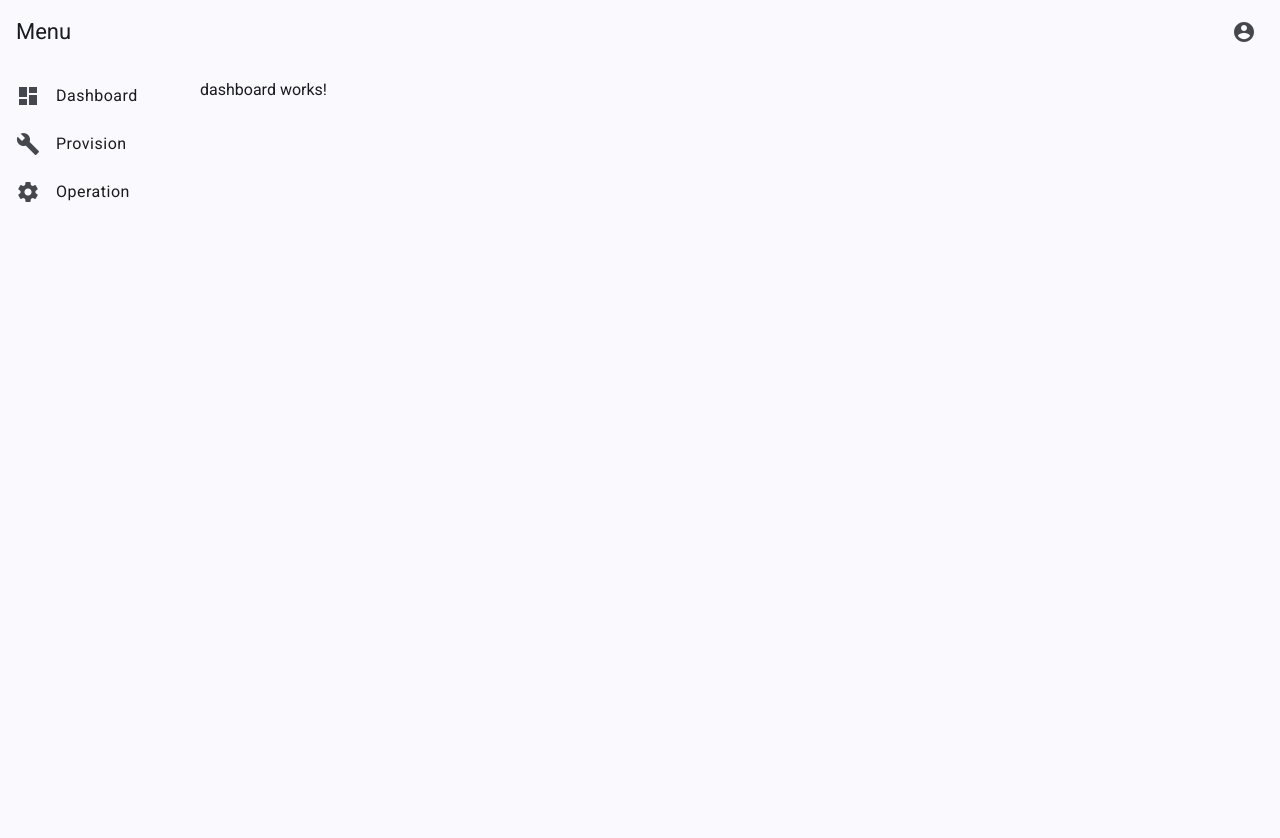
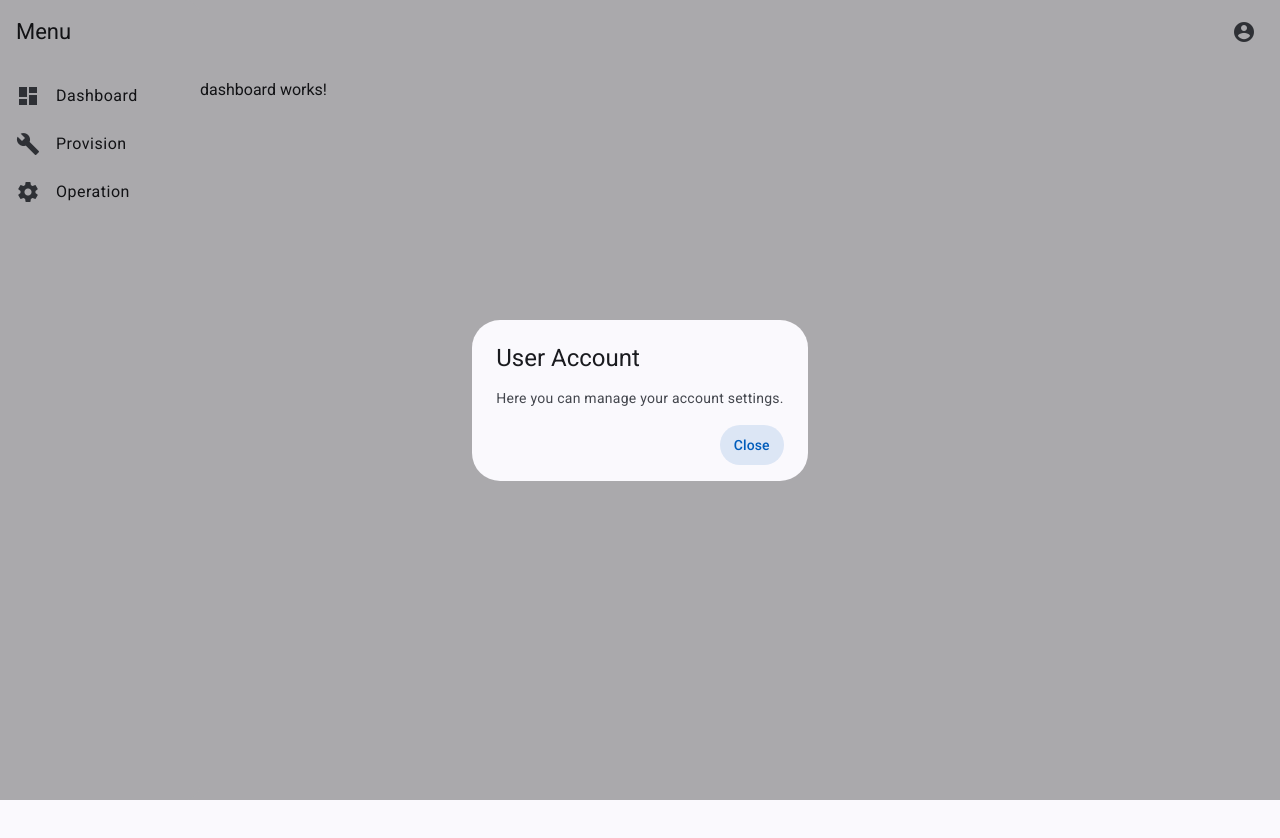
Before and after one commit to gyurci08/pve-manager-frontend, an Angular app: page / in a window 1280 px wide. Both pictures are taken after a click on the button "account_circle". Shown: the top 838 px of the page. After the commit the page ends 800 px from the top, so only its background shows below. Built offline with nearby package versions, Linux system fonts and the light colour scheme.

Commit message:
User button

```diff
--- a/src/app/core/components/navbar/navbar.component.html
+++ b/src/app/core/components/navbar/navbar.component.html
@@ -1,7 +1,7 @@
 <mat-toolbar color="primary">
   <span>PVE-Manager</span>
   <span class="spacer"></span>
-  <button mat-icon-button aria-label="User account">
+  <button mat-icon-button aria-label="User account" (click)="openUserAccountDialog()">
     <mat-icon>account_circle</mat-icon>
   </button>
 </mat-toolbar>
--- a/src/app/core/components/navbar/navbar.component.ts
+++ b/src/app/core/components/navbar/navbar.component.ts
@@ -5,6 +5,8 @@ import {MatIconModule} from '@angular/material/icon';
 import {RouterModule} from '@angular/router';
 import {CommonModule} from '@angular/common';
 import {MatMenuModule} from '@angular/material/menu';
+import {MatDialog, MatDialogModule} from '@angular/material/dialog';
+import {UserDialogComponent} from './user-dialog/user-dialog.component';
 
 @Component({
   selector: 'app-navbar',
@@ -15,11 +17,16 @@ import {MatMenuModule} from '@angular/material/menu';
     MatToolbarModule,
     MatButtonModule,
     MatIconModule,
-    MatMenuModule
+    MatMenuModule,
+    MatDialogModule
   ],
   templateUrl: './navbar.component.html',
   styleUrl: './navbar.component.scss'
 })
 export class NavbarComponent {
+  constructor(private dialog: MatDialog) {}
 
+  openUserAccountDialog(): void {
+    this.dialog.open(UserDialogComponent);
+  }
 }
--- /dev/null
+++ b/src/app/core/components/navbar/user-dialog/user-dialog.component.html
@@ -0,0 +1,8 @@
+<h1 mat-dialog-title>User Account</h1>
+<div mat-dialog-content>
+  <p>Here you can manage your account settings.</p>
+  <!-- Add form fields or any content you need here -->
+</div>
+<div mat-dialog-actions>
+  <button mat-button (click)="closeDialog()">Close</button>
+</div>
--- /dev/null
+++ b/src/app/core/components/navbar/user-dialog/user-dialog.component.ts
@@ -0,0 +1,25 @@
+import { Component } from '@angular/core';
+import {MatDialogModule, MatDialogRef} from '@angular/material/dialog';
+import {MatToolbarModule} from '@angular/material/toolbar';
+import {MatIconModule} from '@angular/material/icon';
+import {MatButtonModule} from '@angular/material/button';
+
+@Component({
+  selector: 'app-user-dialog',
+  standalone: true,
+  imports: [
+    MatToolbarModule,
+    MatIconModule,
+    MatButtonModule,
+    MatDialogModule
+  ],
+  templateUrl: './user-dialog.component.html',
+  styleUrl: './user-dialog.component.scss'
+})
+export class UserDialogComponent {
+  constructor(public dialogRef: MatDialogRef<UserDialogComponent>) {}
+
+  closeDialog(): void {
+    this.dialogRef.close();
+  }
+}
--- a/src/app/core/components/sidebar/sidebar.component.scss
+++ b/src/app/core/components/sidebar/sidebar.component.scss
@@ -18,5 +18,5 @@ mat-toolbar {
 }
 
 .mat-mdc-list-item {
-  --mat-list-active-indicator-shape: rectangle; /* Change this to 'rectangle', 'rounded', etc. */
+  --mat-list-active-indicator-shape: rectangle;
 }
```
Also changed, not shown: src/app/core/components/navbar/user-dialog/user-dialog.component.scss (added), 1 other file (tests, documents, lock files or other folders).
